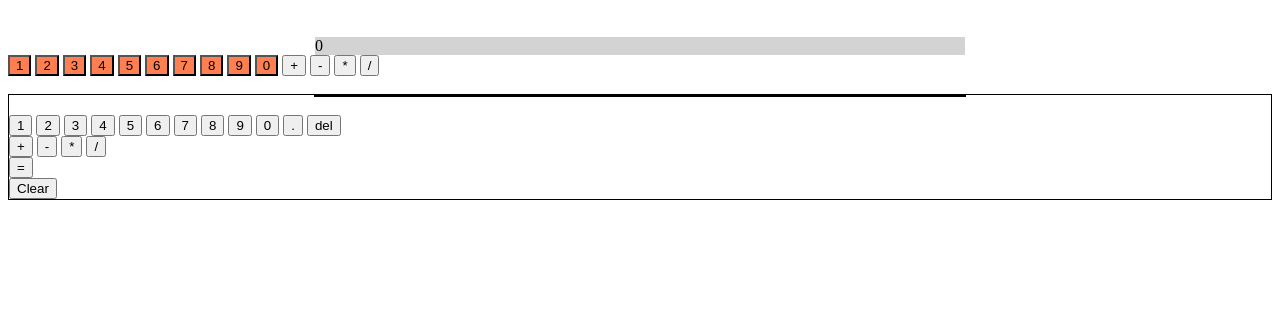
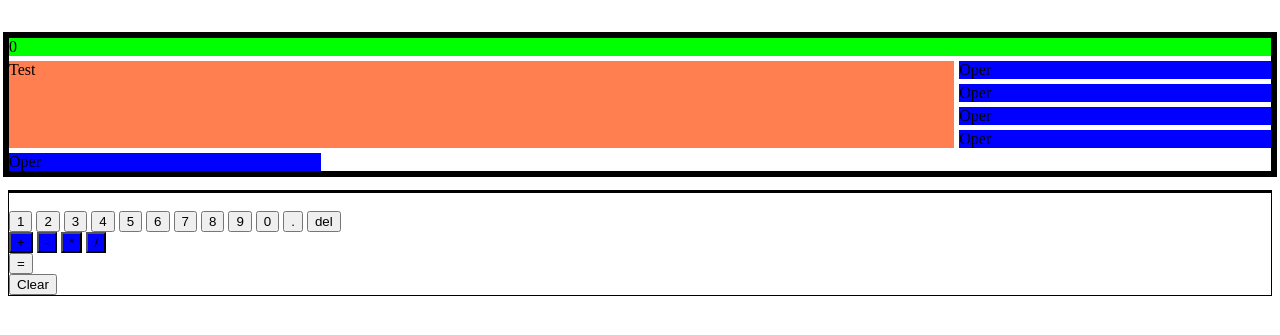
Before and after one commit to dm-murphy/calculator, a plain HTML site: page index.html in a window 1280 px wide. Shown: the part 61-396 px from the top of the page. Drawn offline with Linux system fonts and the light colour scheme.

Commit message:
More updates on playing with CSS Grid

```diff
--- a/index.html
+++ b/index.html
@@ -15,7 +15,22 @@
   <br>
   <div id="container">
     <div id="display">Display</div>
-    <button class="num test" id="one">1</button>
+    <div class="test">Test</div>
+    <div class="test">Test</div>
+    <div class="test">Test</div>
+    <div class="test">Test</div>
+    <div class="test">Test</div>
+    <div class="test">Test</div>
+    <div class="test">Test</div>
+    <div class="test">Test</div>
+    <div class="test">Test</div>
+    <div class="test">Test</div>
+    <div class="oper">Oper</div>
+    <div class="oper">Oper</div>
+    <div class="oper">Oper</div>
+    <div class="oper">Oper</div>
+    <div class="oper">Oper</div>
+    <!-- <button class="num test" id="one">1</button>
     <button class="num test">2</button>
     <button class="num test">3</button>
     <button class="num test">4</button>
@@ -28,7 +43,7 @@
     <button class="oper">+</button>
     <button class="oper">-</button>
     <button class="oper">*</button>
-    <button class="oper">/</button>
+    <button class="oper">/</button> -->
   </div>
   <br>
   <div style="border: 1px solid black;">
--- a/stylesheet.css
+++ b/stylesheet.css
@@ -19,11 +19,26 @@ grid-template-rows: repeat(8, 1fr);
 
 } */
 
+/* .container {
+    display: grid;
+
+    width: 650px;
+    margin: auto;
+
+    grid-template-columns: 1fr;
+    grid-template-rows: 1fr 1fr 1fr 1fr 1fr 1fr;
+    grid-template-areas:
+    "header header header header"
+    "main main main sidebar"
+    "main main main sidebar"
+    "main main main sidebar"
+    "main main main sidebar"
+    "main main main sidebar"
+  }
+
 #display {
     grid-area: header;
     background-color: lightgrey;
-    width: 650px;
-    margin: auto;
   }
 .test {
     grid-area: main;
@@ -32,23 +47,32 @@ grid-template-rows: repeat(8, 1fr);
 
   }
 .oper {
+    grid-area: sidebar;
+  } */
 
-    grid-area: sidebar;
-  }
-.item-d {
-    grid-area: footer;
-  }
+#container {
+  display: grid;
+  grid-template-columns: 1fr 1fr 1fr 1fr;
+  grid-template-rows: 1fr 1fr 1fr 1fr 1fr 1fr;
+  outline: solid 5px;
+  grid-gap: 5px;
+  border: solid 1px;
+}
 
-.container {
-    display: grid;
+#display {
+  grid-column-start: 1;
+  grid-column-end: 5;
+  background-color: lime;;
+}
 
-    width: 650px;
-    margin: auto;
+.test {
+  grid-column-start: 1;
+  grid-column-end: 4;
+  grid-row-start: 2;
+  grid-row-end: 6;
+  background-color: coral;
+}
 
-    grid-template-columns: 50px 50px 50px 50px;
-    grid-template-rows: auto;
-    grid-template-areas:
-      "header header header header"
-      "main main . sidebar"
-      "footer footer footer footer";
-  }
+.oper {
+    background-color: blue;
+}
```
